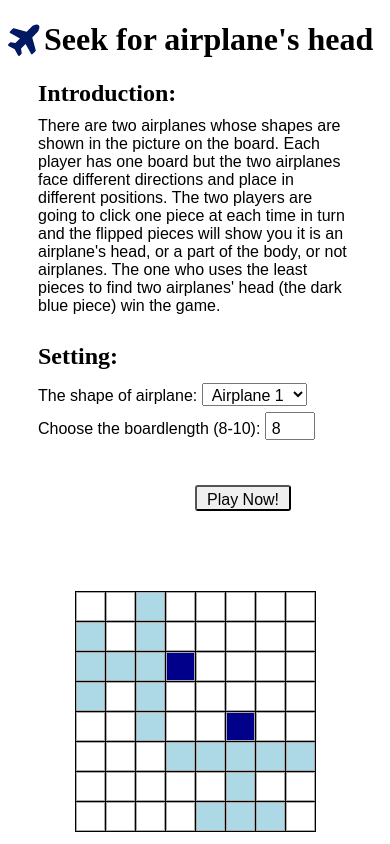
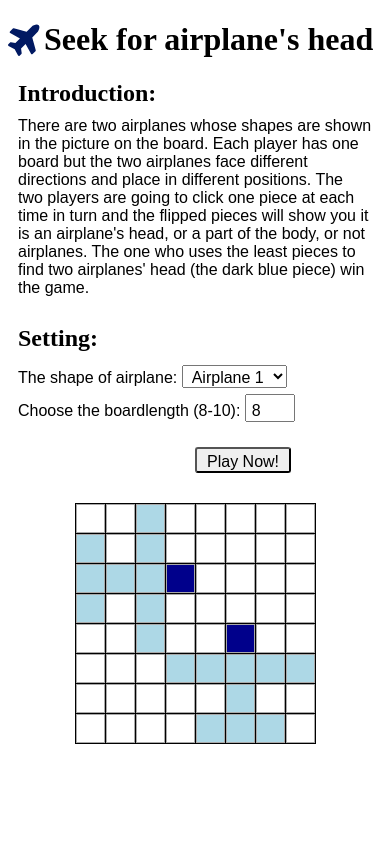
Before and after one commit to Amber-Song/Game, a Vue app in the folder frontend/: page /Game/FindAirplane/Introduction in a window 390 px wide. Built offline with nearby package versions, Linux system fonts and the light colour scheme; a web font is replaced by a local one.

Commit message:
Update mobile version a bit more

```diff
--- a/frontend/src/views/FindAirplaneGame.vue
+++ b/frontend/src/views/FindAirplaneGame.vue
@@ -17,6 +17,9 @@
           <strong>player2</strong> !
         </span>
         <span v-else>Player2 entered the room.</span>
+      </span>
+      <span v-else>
+        <strong>Please wait for player2!</strong>
       </span>
     </div>
 
--- a/frontend/src/views/FindAirplaneIntro.vue
+++ b/frontend/src/views/FindAirplaneIntro.vue
@@ -145,23 +145,26 @@ button:hover {
   color: white;
 }
 
-@media (max-width: 750px) {
+@media (max-width: 700px) {
   .introduction-content {
     display: block;
   }
   .introduction-describe {
     font-family: "Neucha", sans-serif;
     font-size: 1em;
-    margin: 30px;
+    margin: 10px;
     margin-top: 0px;
   }
   .introduction-button {
     font-family: "Neucha", sans-serif;
     font-size: 1em;
-    margin: 40px;
+    margin: 20px;
     margin-left: 50%;
     padding: 4px 10px 0 10px;
     border-radius: 3px;
   }
+  table {
+    margin-top: 0px;
+  }
 }
 </style>
```
